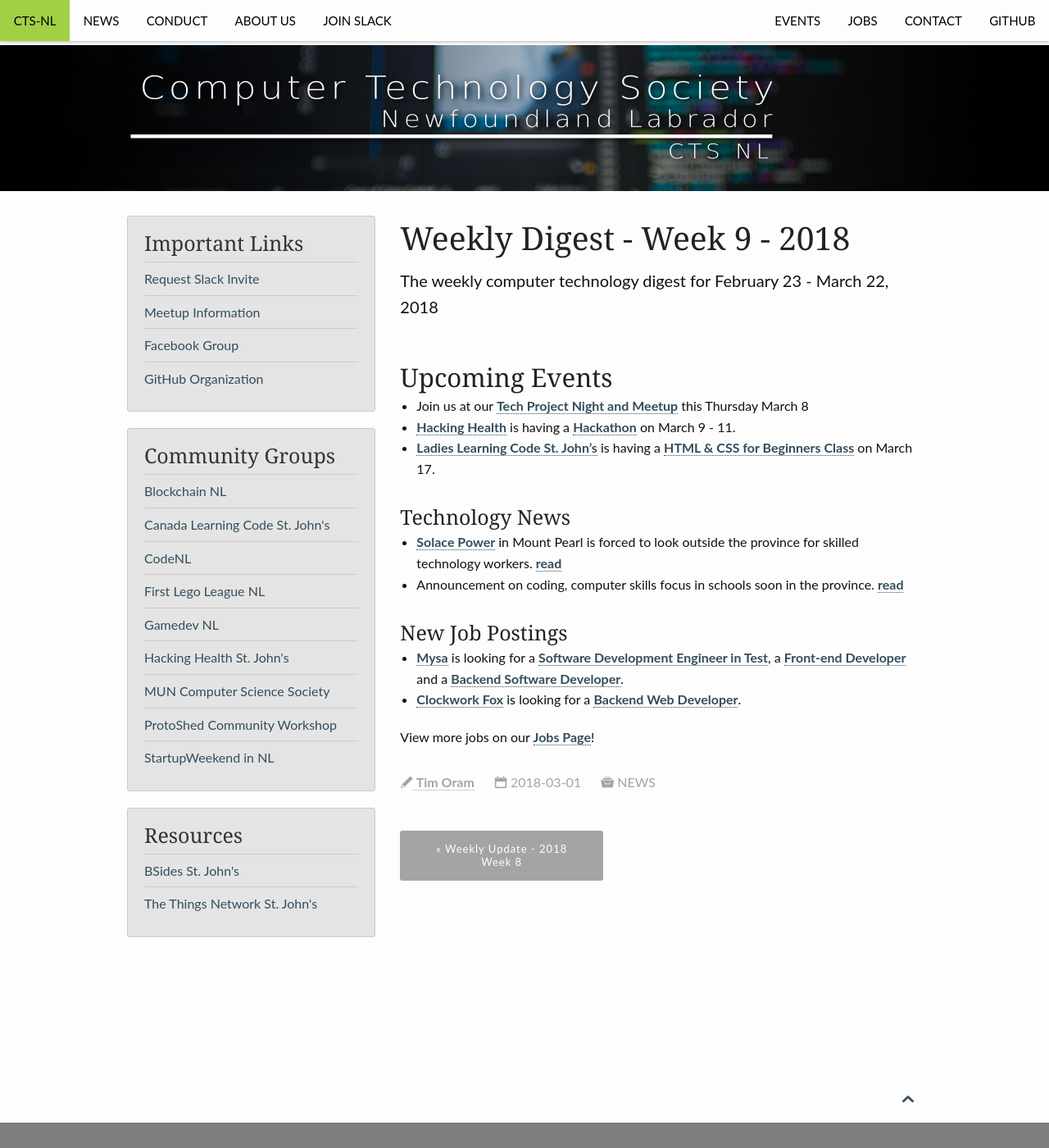
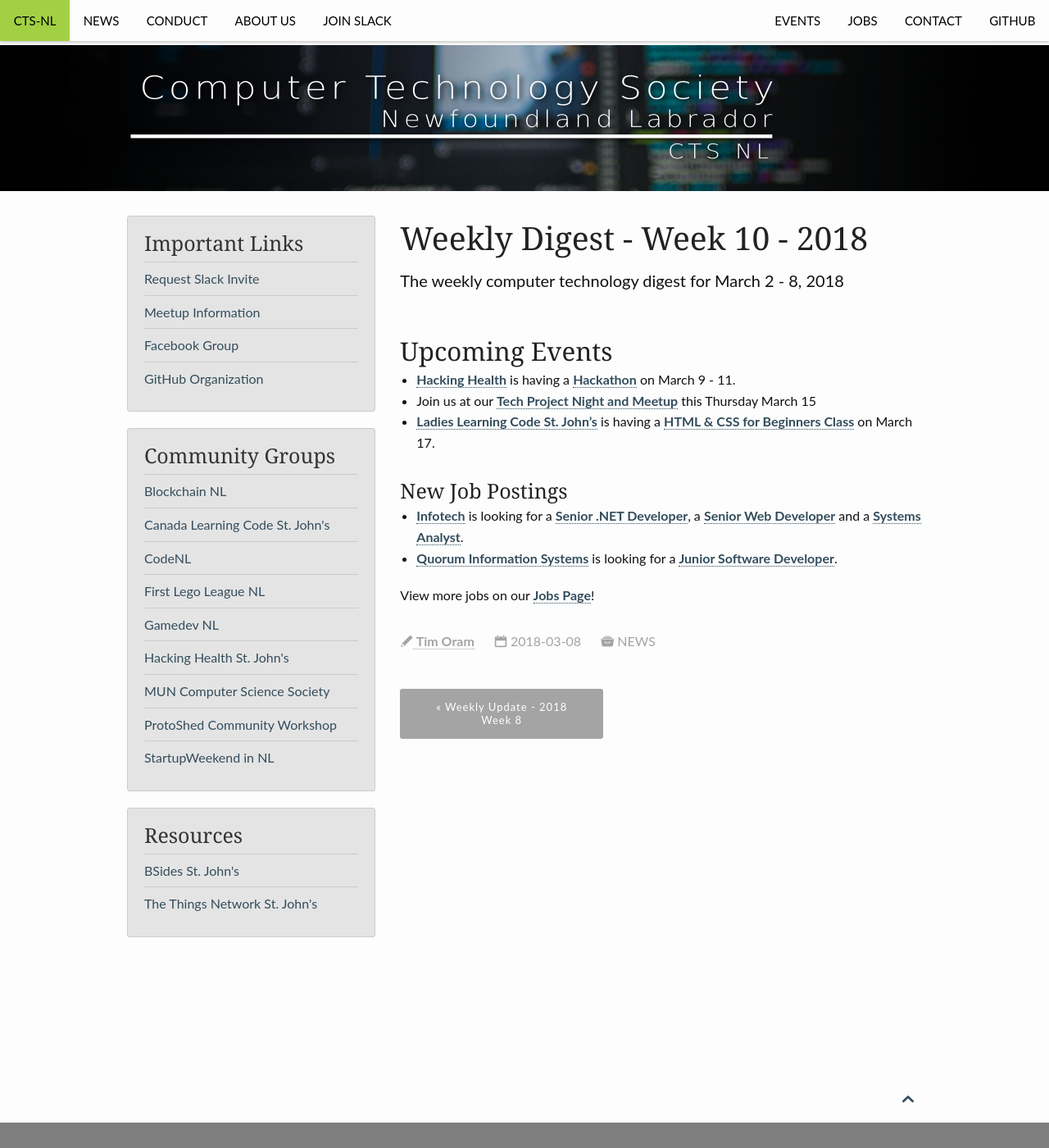
Before and after one commit to CTS-NL/CTS-NL.github.io, a Jekyll site: the page built from _posts/2018-03-08-Weekly-Update.md, in a window 1280 px wide and 1400 px high. Shown: the whole window at 82% size. Built offline with Jekyll 4.4.1, drawn with Linux system fonts in a browser that asks for light colours.

Commit message:
Weekly digest update for week 10 - 2018

```diff
--- a/_data/companies.yml
+++ b/_data/companies.yml
@@ -16,6 +16,9 @@ clockworkfox:
 easternhealth:
   name: Eastern Health
   url: http://easternhealth.ca/
+infotech:
+  name: Infotech
+  url: http://www.infotechsolutions.com/
 integrated:
   name: Integrated Informatics
   url: http://integrated-informatics.com/
--- a/_posts/2018-03-01-Weekly-Update.md
+++ b/_posts/2018-03-08-Weekly-Update.md
@@ -1,7 +1,7 @@
 ---
 layout: page
-title: "Weekly Digest - Week 9 - 2018"
-teaser: "The weekly computer technology digest for February 23 - March 22, 2018"
+title: "Weekly Digest - Week 10 - 2018"
+teaser: "The weekly computer technology digest for March 2 - 8, 2018"
 header:
     image: "logo.png"
     pattern: "header-texture.jpg"
@@ -11,23 +11,18 @@ categories:
 
 ## Upcoming Events
 
-* Join us at our [Tech Project Night and Meetup][meetup] this Thursday March 8
 * [Hacking Health][hackinghealth] is having a [Hackathon](https://www.eventbrite.ca/e/hacking-health-st-johns-hackathon-2018-tickets-42899496549) on March 9 - 11.
+* Join us at our [Tech Project Night and Meetup][meetup] this Thursday March 15
 * [Ladies Learning Code St. John's][ladieslearningcode] is having a [HTML & CSS for Beginners Class](https://www.eventbrite.ca/e/ladies-learning-code-html-css-for-beginners-learn-to-build-a-one-page-website-from-scratch-st-johns-registration-43558299045) on March 17.
-
-### Technology News
-
-* [Solace Power][solace] in Mount Pearl is forced to look outside the province for skilled technology workers. [read](http://www.cbc.ca/news/canada/newfoundland-labrador/solace-power-technology-industry-skilled-workers-shortage-1.4548757)
-* Announcement on coding, computer skills focus in schools soon in the province. [read](http://vocm.com/news/announcement-on-coding-computer-skills-focus-in-schools-soon/)
 
 ### New Job Postings
 
-* [Mysa][mysA] is looking for a [Software Development Engineer in Test](https://ca.indeed.com/viewjob?t=software+development+engineer+test&jk=d5c03042f8ac55da&_ga=2.45465824.572419221.1517579041-187536507.1515443298), a [Front-end Developer](https://ca.indeed.com/viewjob?jk=ff5a5c6d3b4e1b93&tk=1c3dr9j735n92dn1&from=company) and a [Backend Software Developer](https://ca.indeed.com/viewjob?jk=c1f927822a4015d9&tk=1c3dr9j735n92dn1&from=company).
-* [Clockwork Fox][clockworkfox] is looking for a [Backend Web Developer](http://clockworkfoxstudios.com/back-end-web-developer/).
+* [Infotech][infotech] is looking for a [Senior .NET Developer](http://www.infotechsolutions.com/careers/senior-developer), a [Senior Web Developer](http://www.infotechsolutions.com/careers/senior-web-designer) and a [Systems Analyst](http://www.infotechsolutions.com/careers/systems-analyst).
+* [Quorum Information Systems][quorum] is looking for a [Junior Software Developer](http://www.quorumdms.com/st-johns-job-junior-software-developer.htm).
 
 View more jobs on our [Jobs Page]({{ site.url }}{{ site.baseurl }}/jobs)!
 
-[meetup]:https://www.meetup.com/Computer-Technology-Society-of-Newfoundland-and-Labrador/events/wzrpgpyxfbcb/
+[meetup]:https://www.meetup.com/Computer-Technology-Society-of-Newfoundland-and-Labrador/events/wzrpgpyxfbtb/
 
 [blockchainnl]:https://www.facebook.com/blockchainnl/
 [gamedevnl]:http://gamedevnl.org
@@ -35,13 +30,15 @@ View more jobs on our [Jobs Page]({{ site.url }}{{ site.baseurl }}/jobs)!
 [ladieslearningcode]:https://www.canadalearningcode.ca/chapters/st-johns/
 [muncompsci]:https://muncompsci.ca/
 
+
 [bluedrop]:http://www.bluedroplearningnetworks.com/
-[clockworkfox]:http://clockworkfoxstudios.com
 [celtx]:https://www.celtx.com
 [chummy]:https://chummygames.com
+[clockworkfox]:http://clockworkfoxstudios.com
 [colab]:https://www.colabsoftware.com/
 [compusult]:http://www.compusult.net/
 [hyperloop]:https://paradigmhyperloop.com/
+[infotech]:http://www.infotechsolutions.com/
 [integrated]:http://integrated-informatics.com/
 [keyassets]:https://www.keyassetsnl.ca/
 [kraken]:http://krakenrobotics.com/
```
Also changed, not shown: _data/jobs.yml (+16 -10 lines).
